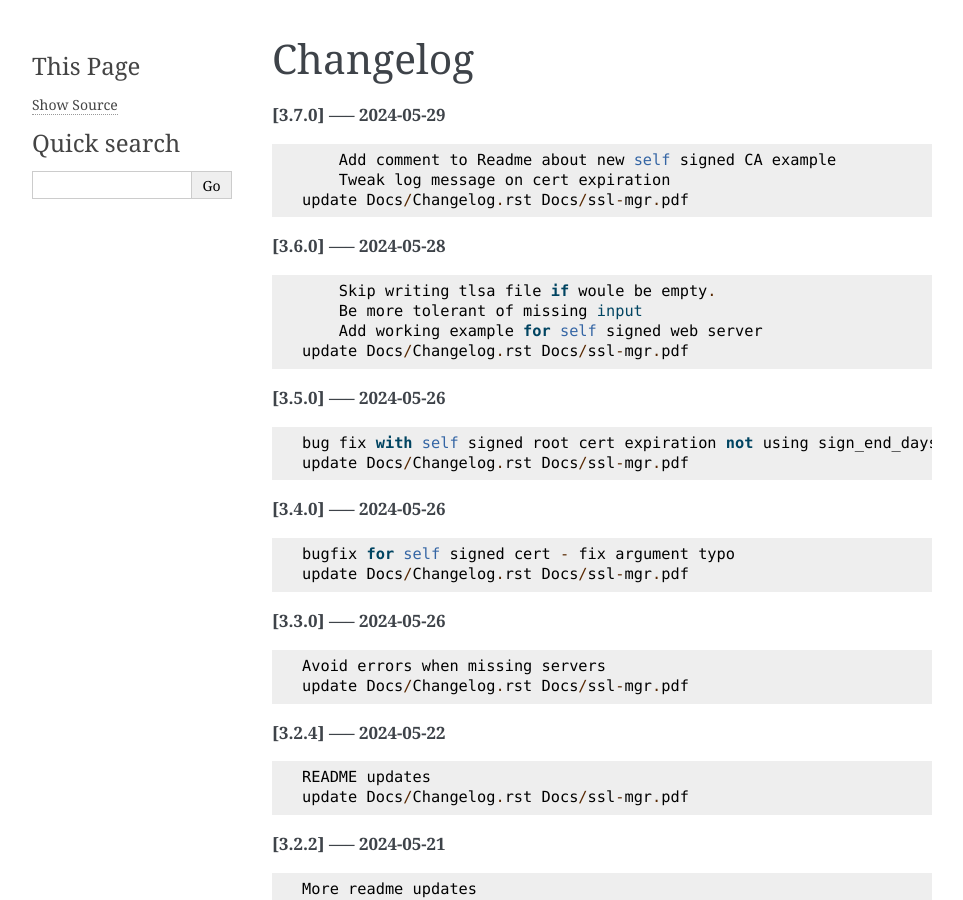
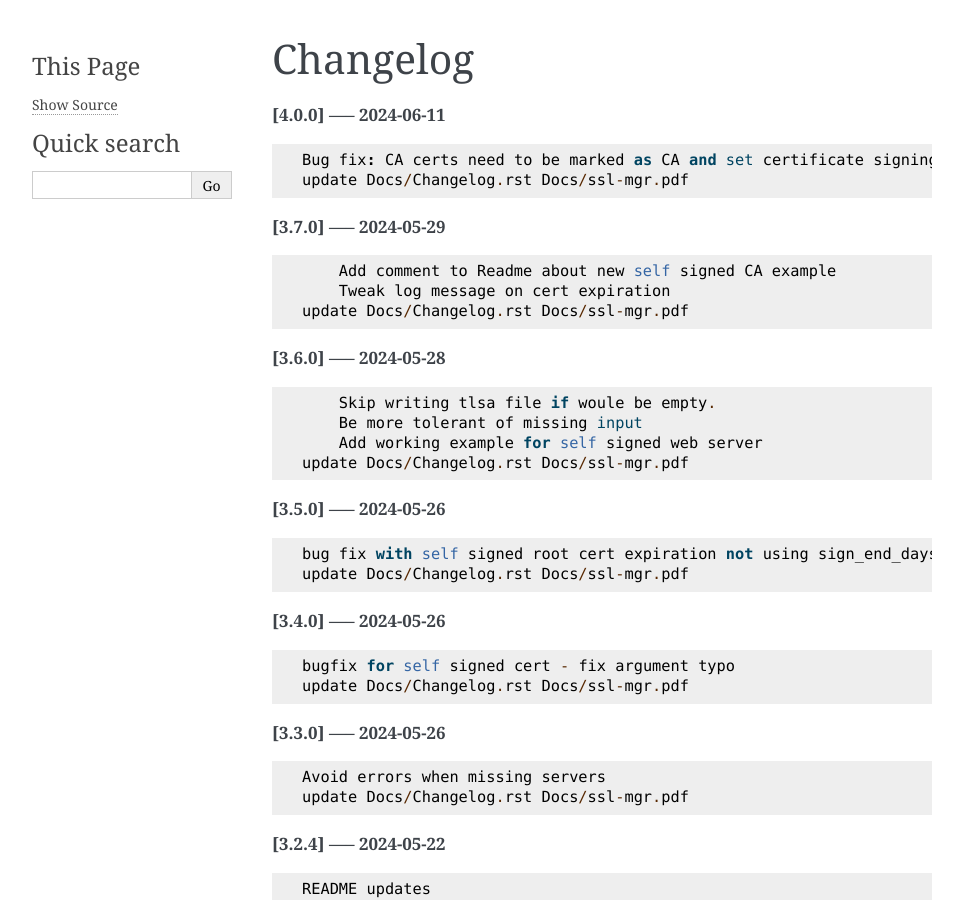
Before and after one commit to gene-git/ssl-mgr, a Sphinx documentation site: the page built from Docs/Changelog.rst, in a window 1280 px wide and 900 px high. Shown: the whole window, without its empty margins (148-1111 px from the left). Built offline with Sphinx 7.4.7, drawn with Linux system fonts in a browser that asks for light colours; pages that are not in the unit, such as notebooks, are missing from menus.

Commit message:
update Docs/Changelog.rst Docs/ssl-mgr.pdf

```diff
--- a/Docs/Changelog.rst
+++ b/Docs/Changelog.rst
@@ -1,5 +1,11 @@
 Changelog
 =========
+
+**[4.0.0] ----- 2024-06-11** ::
+
+	    Bug fix: CA certs need to be marked as CA and set certificate signing ability
+	    update Docs/Changelog.rst Docs/ssl-mgr.pdf
+
 
 **[3.7.0] ----- 2024-05-29** ::
 
```
Also changed, not shown: 1 other file.
